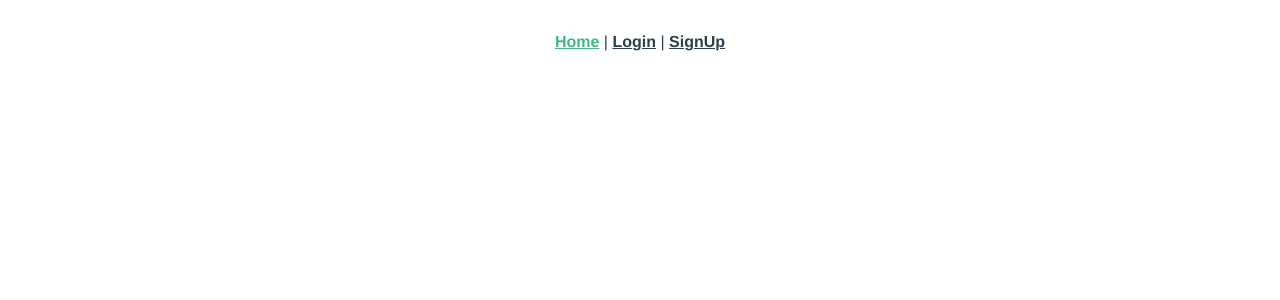
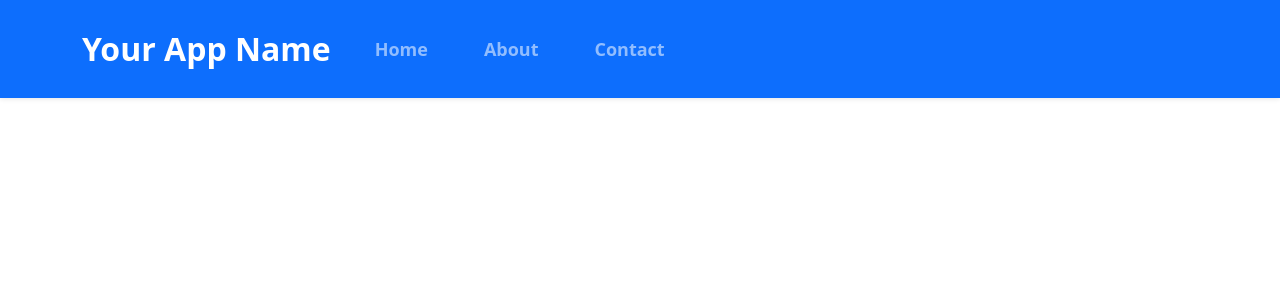
Before and after one commit to Single-Dev/SMS-app, a Vue app in the folder frontend/: page / in a window 1280 px wide. Shown: the top 300 px of the page. Built offline with nearby package versions, Linux system fonts and the light colour scheme.

Commit message:
added component

```diff
--- a/frontend/src/App.vue
+++ b/frontend/src/App.vue
@@ -1,99 +1,82 @@
 <template>
-  <nav>
-    <router-link to="/">Home</router-link> |
-    <router-link to="/login">Login</router-link> |
-    <router-link to="/sign-up">SignUp</router-link>
+  <nav class="navbar navbar-expand-lg navbar-dark bg-primary">
+    <div class="container">
+      <router-link to="/" class="navbar-brand">Your App Name</router-link>
+      <button
+        class="navbar-toggler"
+        type="button"
+        data-toggle="collapse"
+        data-target="#navbarNav"
+        aria-controls="navbarNav"
+        aria-expanded="false"
+        aria-label="Toggle navigation"
+      >
+        <span class="navbar-toggler-icon"></span>
+      </button>
+      <div class="collapse navbar-collapse" id="navbarNav">
+        <ul class="navbar-nav ml-auto">
+          <li class="nav-item">
+            <router-link to="/" class="nav-link">Home</router-link>
+          </li>
+          <li class="nav-item">
+            <router-link to="/about" class="nav-link">About</router-link>
+          </li>
+          <li class="nav-item">
+            <router-link to="/contact" class="nav-link">Contact</router-link>
+          </li>
+        </ul>
+      </div>
+    </div>
   </nav>
-  <router-view @Login="Login" @Signup="Signup" />
 </template>
+
 <script>
-import axios from 'axios'
 export default {
-  data() {
-    return {
-      IsAuthenticated: false,
-      username: '',
-      user_id: '',
-    }
-  },
-  methods: {
-    beforeCrete() {
-      this.$store.commit('initializeStore')
-      const token = this.$store.state.token
-      this.IsAuthenticated = this.$store.state.IsAuthenticated
-      if (token) {
-        axios.defaults.headers.common['Authorization'] = "Token " + token
-      } else {
-        axios.defaults.headers.common['Authorization'] = ''
-      }
-    },
-    getMe() {
-      axios.get('/api/v1/users/me/')
-        .then(response => {
-          this.username = response.data.username
-          this.user_id = response.data.id
-          console.log(this.username);
-        })
-        .catch(error => {
-          this.$router.push('/login')
-        })
-    },
-    async Signup(email, username, password) {
-      const formData = {
-        email: email,
-        username: username.toLowerCase(),
-        password: password,
-      }
-      try {
-        await axios.post('/api/v1/users/', formData)
-        this.$router.push('/login')
-      } catch (error) {
-        alert(error.message)
-      }
-    },
-    async Login(username, password) {
-      const formData = { username: username, password: password }
-      try {
-        const response = await axios.post('/api/v1/token/login/', formData)
+  name: 'Navbar',
+};
+</script>
 
-        const token = response.data.auth_token
-
-        this.$store.commit('setToken', token)
-
-        axios.defaults.headers.common['Authorization'] = "Token " + token
-
-        localStorage.setItem('token', token)
-        this.IsAuthenticated = true
-        this.$router.push('/')
-      } catch (error) {
-        alert(error.message)
-      }
-    },
-  },
-  mounted() {
-      this.beforeCrete()
-  },
-}
-</script>
-<style lang="scss">
-#app {
-  font-family: Avenir, Helvetica, Arial, sans-serif;
-  -webkit-font-smoothing: antialiased;
-  -moz-osx-font-smoothing: grayscale;
-  text-align: center;
-  color: #2c3e50;
+<style scoped>
+/* Custom styles for the Navbar */
+.navbar {
+  border-radius: 0;
+  padding: 20px 0; /* Increase top and bottom padding */
+  box-shadow: 0 1px 5px rgba(0, 0, 0, 0.1); /* Add a subtle shadow */
 }
 
-nav {
-  padding: 30px;
+.navbar-brand {
+  font-size: 32px;
+  font-weight: bold;
+}
 
-  a {
-    font-weight: bold;
-    color: #2c3e50;
+.navbar-toggler-icon {
+  background-color: #fff;
+  border-radius: 4px;
+}
 
-    &.router-link-exact-active {
-      color: #42b983;
-    }
-  }
+.nav-item {
+  margin: 0 20px;
+}
+
+.nav-link {
+  color: #fff;
+  font-weight: 600;
+  font-size: 18px;
+  transition: color 0.3s ease-in-out;
+}
+
+.nav-link:hover {
+  color: #f8f9fa; /* Lighter color on hover */
+}
+
+/* Add a background color change on scroll */
+.navbar.scrolled {
+  background-color: #fff;
+  transition: background-color 0.3s ease-in-out;
+  box-shadow: 0 1px 5px rgba(0, 0, 0, 0.1);
+}
+
+.nav-link.scrolled {
+  color: #333; /* Change text color on scroll */
 }
 </style>
```
Also changed, not shown: frontend/src/components/navigation/nav.vue (added, +41 -0 lines).
